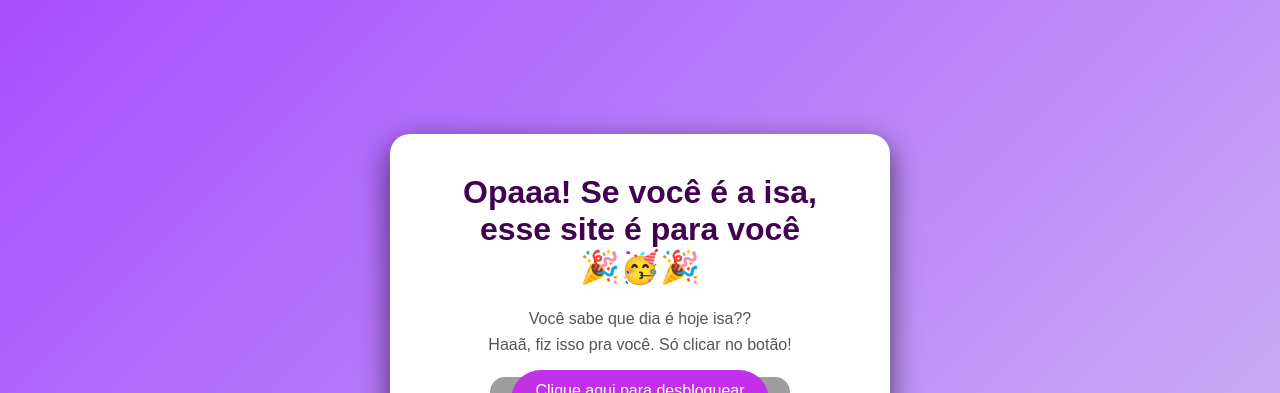
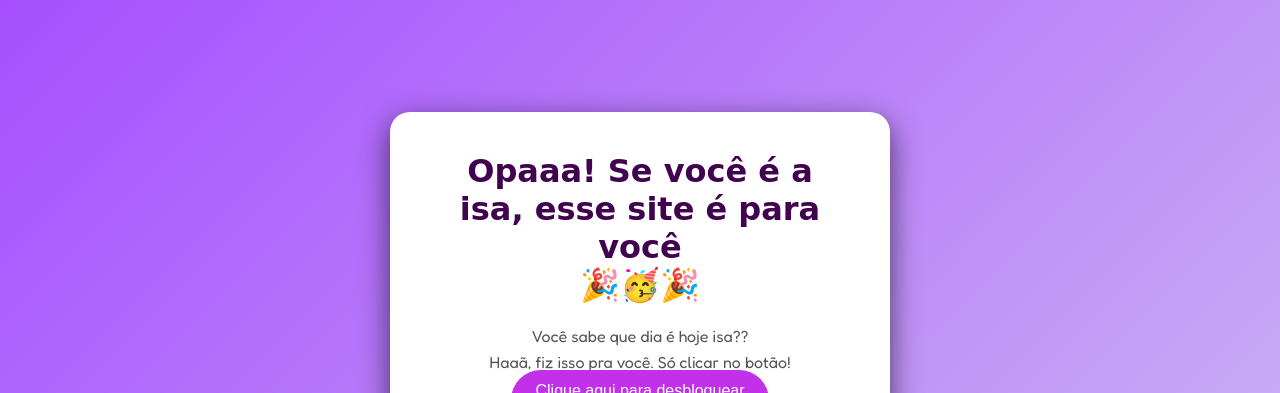
Before and after one commit to isacpinheirooffice/niver-isa, a plain HTML site: page index.html in a window 1280 px wide. Shown: the top 393 px of the page. Drawn offline with Linux system fonts and the light colour scheme; grey boxes are pictures that could not be loaded.

Commit message:
Gerador de cartão de aniversário em Java (DadosAniversario, Main, GeradorHTML) Alteração no HTML e CSS

```diff
--- a/index.html
+++ b/index.html
@@ -4,7 +4,9 @@
     <meta charset="UTF-8">
     <meta name="viewport" content="width=device-width, initial-scale=1.0">
     <title>Feliz Aniversário!</title>
-    <link rel="stylesheet" href="style.css">
+    <link rel="stylesheet" href="style.css"><link rel="preconnect" href="https://fonts.googleapis.com">
+    <link rel="preconnect" href="https://fonts.gstatic.com" crossorigin>
+    <link href="https://fonts.googleapis.com/css2?family=Fredoka:wght@400;600;700&family=Poppins&display=swap" rel="stylesheet">
 </head>
 <body>
 <div class="container">
--- a/style.css
+++ b/style.css
@@ -26,6 +26,7 @@
 }
 
 h1 {
+    font-family: 'Chewy', cursive;
     color: #41024f;
     margin-bottom: 20px;
     font-size: 2rem;
@@ -35,6 +36,7 @@
     color: #555;
     line-height: 1.6;
     margin-bottom: 20px;
+    font-family:'Fredoka', sans-serif;;
 }
 .foto {
     width: 100%;
--- a/surpresa.css
+++ b/surpresa.css
@@ -69,6 +69,8 @@
     color: #ffffff;
     line-height: 1.7;
     box-shadow: 0 8px 20px rgb(0 0 0 / 0.62);
+    font-family: 'Fredoka', cursive;
+    font-size: 0.95rem;
 }
 
 .capa {
```
Also changed, not shown: surpresa.html (+3 -0 lines).
